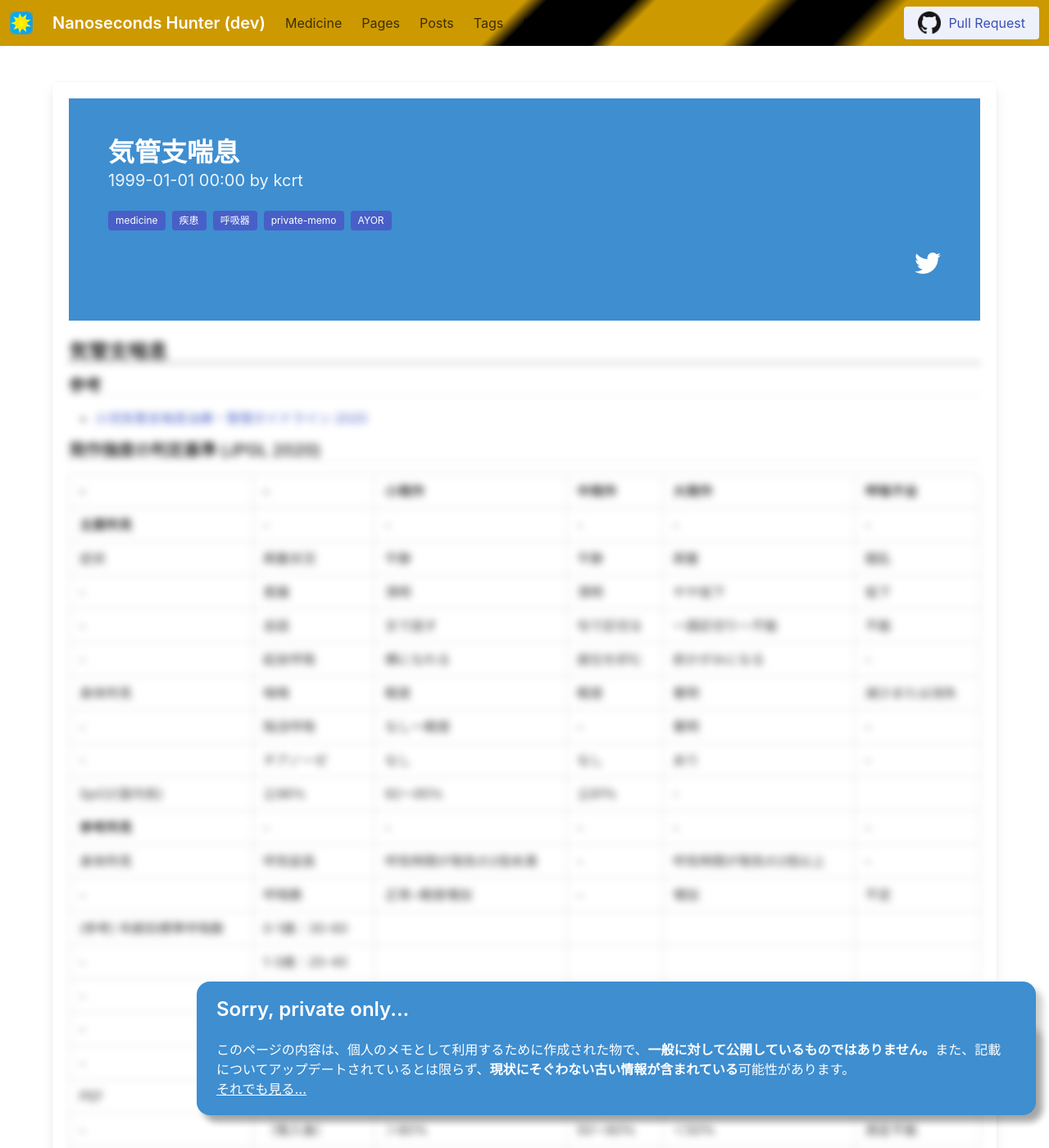
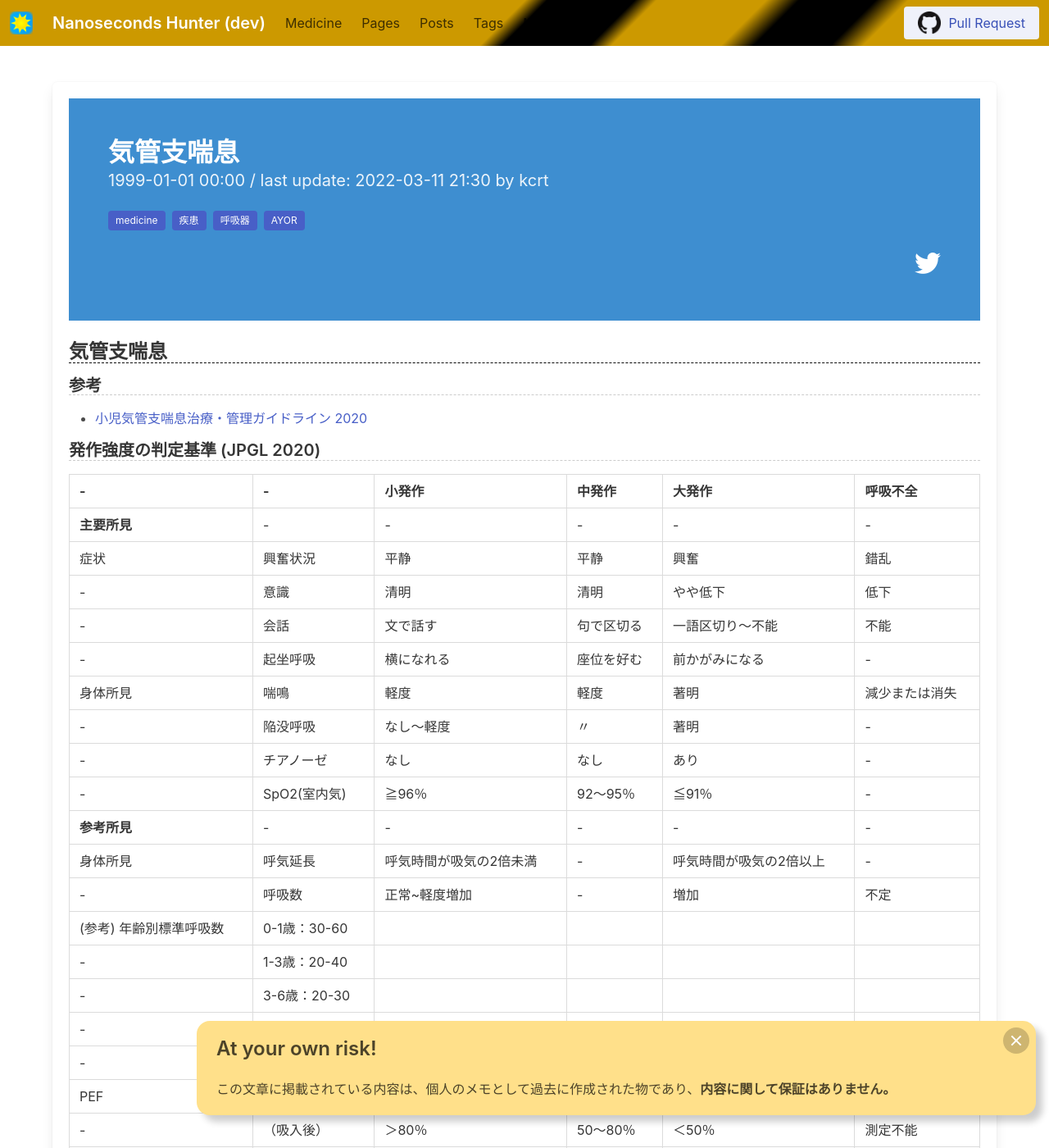
Before and after one commit to kcrt/www.kcrt.net, a Jekyll site: the page built from medicine/疾患/呼吸器/気管支喘息.md, in a window 1280 px wide and 1400 px high. Shown: the whole window at 82% size. Built offline with Jekyll 4.4.1, drawn with Linux system fonts in a browser that asks for light colours; some of the changed text lies outside the part shown.

Commit message:
Update 気管支喘息.md

```diff
--- a/medicine/疾患/呼吸器/気管支喘息.md
+++ b/medicine/疾患/呼吸器/気管支喘息.md
@@ -4,11 +4,11 @@ categories:
 - 疾患
 - 呼吸器
 date: 1999-01-01 00:00:00 +0900
+update: 2022-03-11 21:30:00 +0900
 tags:
 - medicine
 - 疾患
 - 呼吸器
-- private-memo
 - AYOR
 title: 気管支喘息
 type: page
@@ -30,9 +30,9 @@ type: page
 |-|会話|文で話す|句で区切る|一語区切り～不能|不能|
 |-|起坐呼吸|横になれる|座位を好む|前かがみになる|-|
 |身体所見|喘鳴|軽度|軽度|著明|減少または消失|
-|-|陥没呼吸|なし～軽度|-|著明|-|
+|-|陥没呼吸|なし～軽度|〃|著明|-|
 |-|チアノーゼ|なし|なし|あり|-|
-|SpO2(室内気)|≧96％|92～95％|≦91％|-|
+|-|SpO2(室内気)|≧96％|92～95％|≦91％|-|
 |**参考所見**|-|-|-|-|-|
 |身体所見|呼気延長|呼気時間が吸気の2倍未満|-|呼気時間が吸気の2倍以上|-|
 |-|呼吸数|正常~軽度増加|-|増加|不定|
```
Also changed, not shown: other parts of medicine/疾患/呼吸器/気管支喘息.md (+2 -2 lines).
